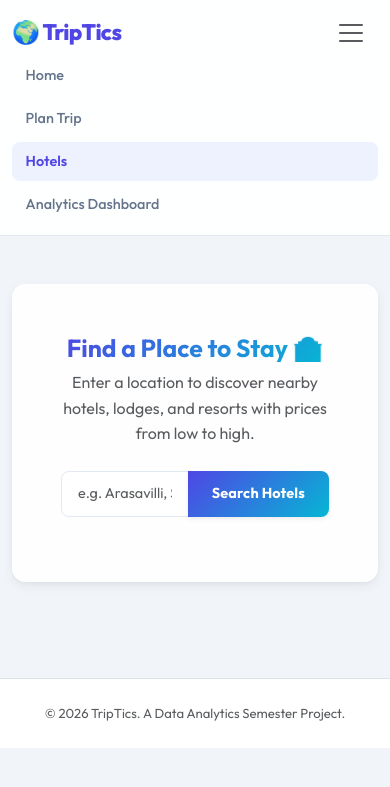
After one commit to chowdary-yashwanth18/TripTics, a Flask app: page /hotels in a window 390 px wide, after a click that opens the changed part. The commit adds this page. Shown: the top 787 px of the page. Run offline with Flask 3, Linux system fonts and the light colour scheme.

Commit message:
feat: Add hotel recommendations and Famous Stays block in results

```diff
--- a/app.py
+++ b/app.py
@@ -5,8 +5,12 @@ from utils.recommender import recommend_destinations
 from utils.analytics import generate_analytics_charts, get_kpi_metrics, get_key_insights
 from utils.state_info import STATE_INFO
 from utils.state_districts import STATE_DISTRICTS
+from utils.hotel_generator import generate_hotels
 
 app = Flask(__name__)
+
+# Register generate_hotels for use inside Jinja templates
+app.jinja_env.globals.update(generate_hotels=generate_hotels)
 
 # ── Load dataset once at startup ─────────────────────────────────────────────
 destinations_df = load_destinations()
@@ -157,6 +161,20 @@ def dashboard():
     return render_template('dashboard.html', charts=charts, kpis=kpis, insights=insights)
 
 
+@app.route('/hotels', methods=['GET', 'POST'])
+def hotels():
+    """Route to search and recommend hotels for a specific location."""
+    if request.method == 'POST':
+        location = request.form.get('location', '').strip()
+        if not location:
+            return render_template('hotels.html', error="Please enter a valid location.")
+
+        hotel_results = generate_hotels(location)
+        return render_template('hotels.html', location=location.title(), hotels=hotel_results)
+
+    return render_template('hotels.html', location=None, hotels=None)
+
+
 @app.route('/api/image')
 def api_image():
     """Internal API to reliably fetch a single high-resolution image URL via DuckDuckGo."""
--- a/templates/base.html
+++ b/templates/base.html
@@ -27,6 +27,10 @@
                            href="{{ url_for('planner') }}">Plan Trip</a>
                     </li>
                     <li class="nav-item">
+                        <a class="nav-link {% if request.endpoint == 'hotels' %}active-page{% endif %}"
+                           href="{{ url_for('hotels') }}">Hotels</a>
+                    </li>
+                    <li class="nav-item">
                         <a class="nav-link {% if request.endpoint == 'dashboard' %}active-page{% endif %}"
                            href="{{ url_for('dashboard') }}">Analytics Dashboard</a>
                     </li>
--- /dev/null
+++ b/templates/hotels.html
@@ -0,0 +1,61 @@
+{% extends "base.html" %}
+
+{% block content %}
+<div class="row justify-content-center mt-4 mb-5">
+    <div class="col-lg-8 col-md-10">
+        <div class="glass-card p-5">
+            <h2 class="text-center mb-2 gradient-text fw-bold">Find a Place to Stay 🏨</h2>
+            <p class="text-center text-muted mb-4">Enter a location to discover nearby hotels, lodges, and resorts with prices from low to high.</p>
+
+            {% if error %}
+            <div class="alert alert-danger alert-dismissible fade show rounded-3" role="alert">
+                ⚠️ {{ error }}
+                <button type="button" class="btn-close" data-bs-dismiss="alert"></button>
+            </div>
+            {% endif %}
+
+            <form action="{{ url_for('hotels') }}" method="POST">
+                <div class="input-group mb-3">
+                    <input type="text" class="form-control form-control-lg" name="location" placeholder="e.g. Arasavilli, Srikakulam" required value="{{ location if location else '' }}">
+                    <button class="btn btn-primary btn-lg px-4 fw-bold shadow-sm" type="submit">Search Hotels</button>
+                </div>
+            </form>
+        </div>
+    </div>
+</div>
+
+{% if hotels %}
+<div class="row mb-4">
+    <div class="col-12 text-center">
+        <h3 class="fw-bold gradient-text">Recommended Stays in {{ location }}</h3>
+        <p class="text-muted">Prices ranging from lowest to highest</p>
+    </div>
+</div>
+
+<div class="row g-4 mb-5">
+    {% for hotel in hotels %}
+    <div class="col-md-6 col-lg-4">
+        <div class="glass-card h-100 overflow-hidden shadow-sm" style="transition: transform 0.2s; cursor: pointer;" onmouseover="this.style.transform='scale(1.02)'" onmouseout="this.style.transform='scale(1)'">
+            <img src="{{ hotel.image_url }}" class="card-img-top w-100" alt="{{ hotel.name }}" style="height: 220px; object-fit: cover; border-radius: 1rem 1rem 0 0;">
+            <div class="p-4 d-flex flex-column" style="height: calc(100% - 220px);">
+                <div class="d-flex justify-content-between align-items-start mb-2">
+                    <h5 class="fw-bold text-primary mb-0 pe-2">{{ hotel.name }}</h5>
+                    <span class="badge bg-warning text-dark shadow-sm">⭐ {{ hotel.rating }}</span>
+                </div>
+
+                <h4 class="fw-bold text-success mt-2 mb-3">₹{{ hotel.price }} <span class="text-muted fs-6 fw-normal">/ night</span></h4>
+
+                <div class="mb-4">
+                    {% for amenity in hotel.amenities %}
+                    <span class="badge bg-light text-secondary border me-1 mb-1">{{ amenity }}</span>
+                    {% endfor %}
+                </div>
+
+                <button class="btn btn-outline-primary w-100 rounded-pill mt-auto fw-bold shadow-sm">Book Now</button>
+            </div>
+        </div>
+    </div>
+    {% endfor %}
+</div>
+{% endif %}
+{% endblock %}
```
Also changed, not shown: templates/results.html (+15 -0 lines), utils/hotel_generator.py (added, +59 -0 lines).
